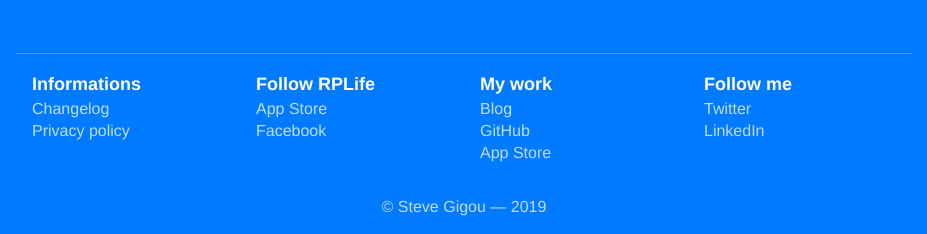
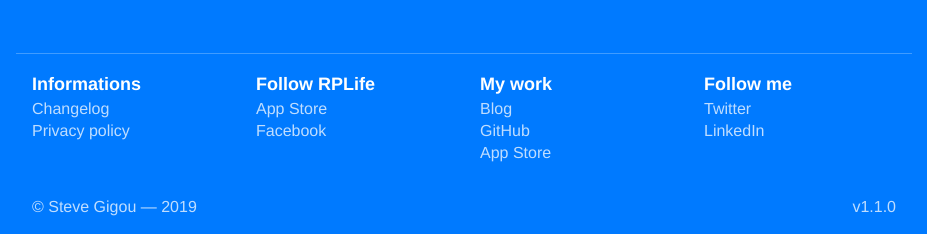
Before and after one commit to sgigou/steve.gigou.fr, a PHP site: page /rplife.php in a window 1280 px wide. Shown: the part 2824-3058 px from the top of the page, without its empty margins (176-1103 px from the left). Run offline with PHP 8.4, Linux system fonts and the light colour scheme; some libraries are stand-ins or nearby versions.

Commit message:
Add version number to footers

```diff
--- a/footer-common.php
+++ b/footer-common.php
@@ -1,6 +1,7 @@
 <footer class="grid-container">
   <div class="grid-50 margin-bottom-16">
-    © Steve Gigou — 2019
+    <p>© Steve Gigou — 2019</p>
+    <p><?php echo($version) ?></p>
   </div>
   <div class="grid-25 list margin-bottom-16">
     <h4>My work</h4>
--- a/footer-rplife.php
+++ b/footer-rplife.php
@@ -22,7 +22,8 @@
       <p><a href="https://www.linkedin.com/in/stevegigou">LinkedIn</a></p>
     </div>
   </div>
-  <div class="grid-100 margin-top-16">
-    © Steve Gigou — 2019
+  <div class="grid-parent grid-100 margin-top-16">
+    <div class="grid-75 mobile-grid-75 text-left">© Steve Gigou — 2019</div>
+    <div class="grid-25 mobile-grid-25 text-right"><?php echo($version) ?></div>
   </div>
 </footer>
--- a/head.php
+++ b/head.php
@@ -26,6 +26,8 @@
 /></noscript>
 <!-- End Facebook Pixel Code -->
 
+<?php include('vars.php') ?>
+
 <meta charset="UTF-8">
 <meta name="viewport" content="width=device-width,initial-scale=1,minimum-scale=1,maximum-scale=1">
 
--- a/style.css
+++ b/style.css
@@ -1152,6 +1152,9 @@ img.full-width {
 .text-left {
   text-align: left; }
 
+.text-right {
+  text-align: right; }
+
 .code {
   font-family: 'Inconsolata'; }
 
--- a/style.scss
+++ b/style.scss
@@ -282,6 +282,9 @@ img.full-width {
 .text-left {
   text-align: left;
 }
+.text-right {
+  text-align: right;
+}
 
 .code {
   font-family: 'Inconsolata';
--- /dev/null
+++ b/vars.php
@@ -0,0 +1,5 @@
+<?php
+
+$version = "v1.1.0"
+
+?>
```
